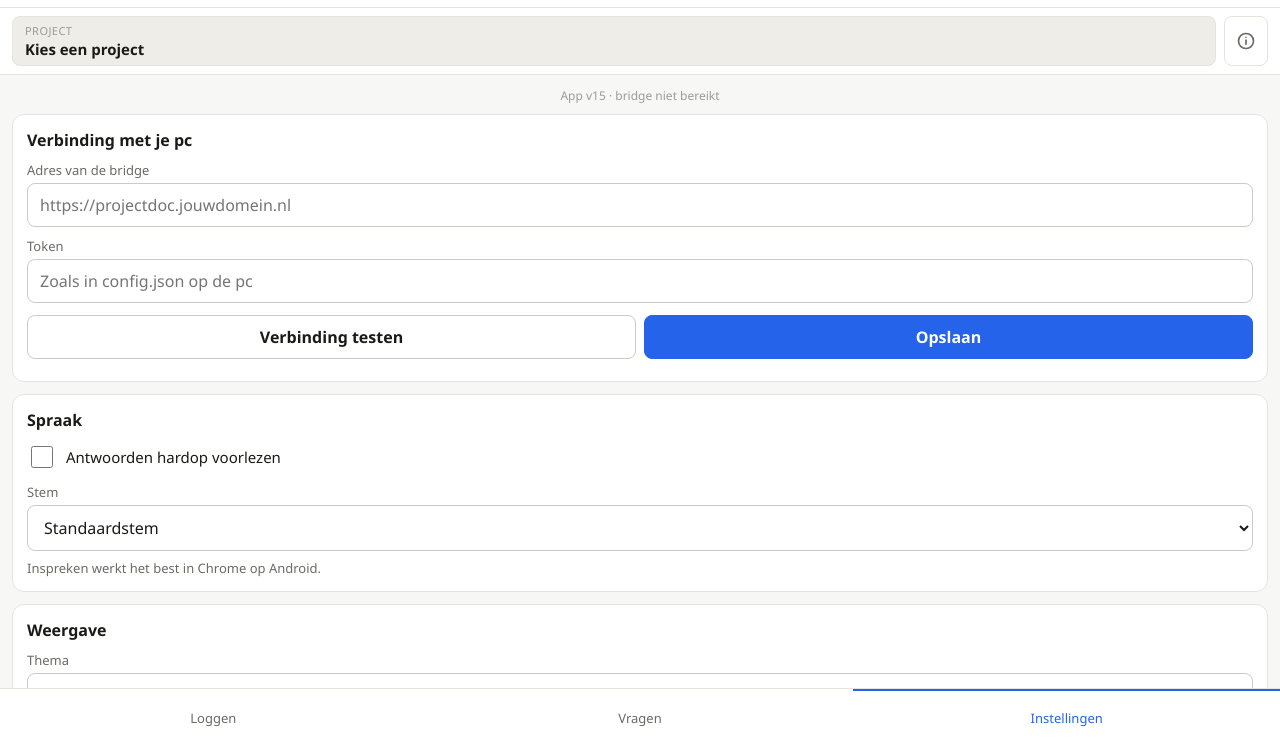
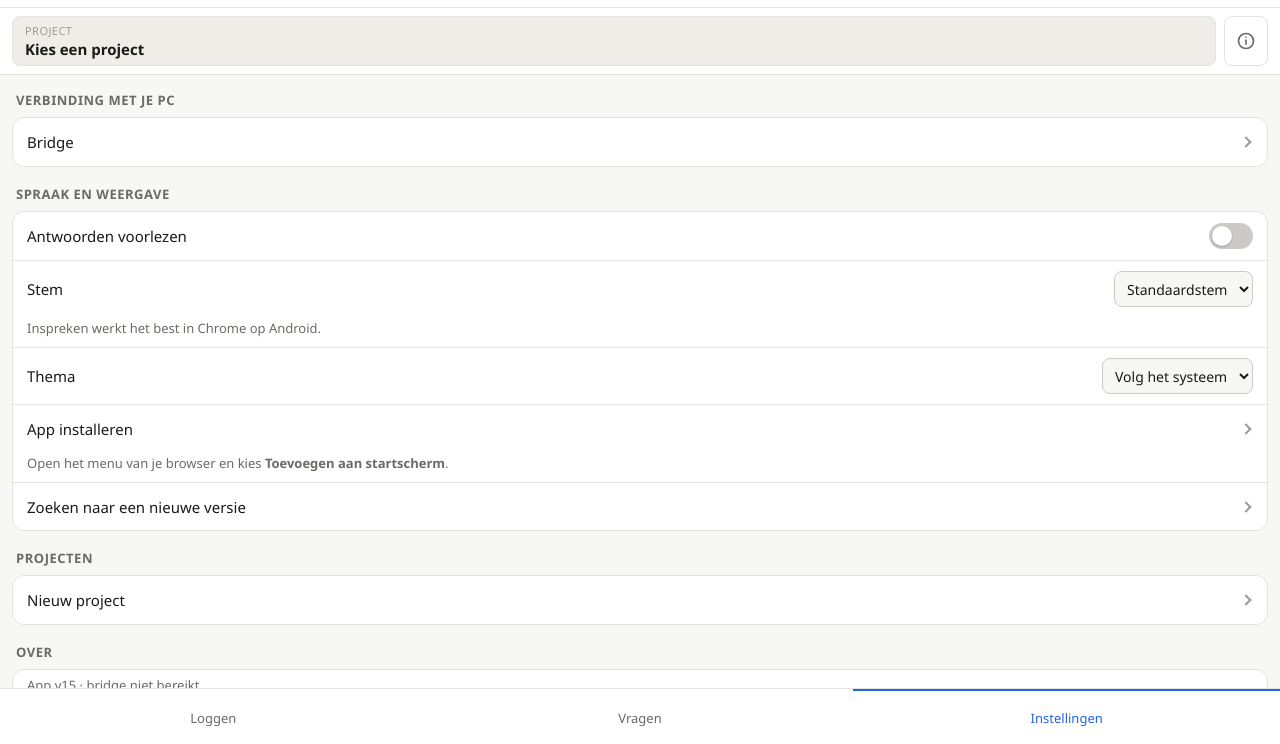
Before and after one commit to imetech-engineering/projectdoc-pwa, a plain HTML site: page pwa/index.html in a window 1280 px wide. Shown: the part 56-800 px from the top of the page. Drawn offline with Linux system fonts and the light colour scheme.

Commit message:
Instellingen: gedeelde compacte lijstopmaak (zelfde in assistent, uren en projectdoc)
Co-Authored-By: Claude Opus 5 <noreply@anthropic.com>
Claude-Session: https://claude.ai/code/session_012TddMrYBAmscVxVnyNyc9p

```diff
--- a/pwa/css/app.css
+++ b/pwa/css/app.css
@@ -480,8 +480,6 @@ input:focus, select:focus, textarea:focus { outline: 2px solid var(--accent); ou
 .vraag-blok input { margin-top: 8px; }
 .bijsturen-label { margin-top: 16px; }
 
-.schakel { display: flex; align-items: center; gap: 10px; margin: 12px 0; font-size: 0.9375rem; color: var(--text-primary); font-weight: 400; }
-.schakel input { width: 22px; height: 22px; min-height: 0; }
 
 /* -------------------------------------------------------------- gesprek */
 
@@ -637,3 +635,48 @@ input:focus, select:focus, textarea:focus { outline: 2px solid var(--accent); ou
 .install-banner p { margin: 0 0 10px; font-size: 0.875rem; }
 .install-banner-actions { display: flex; gap: 8px; }
 .install-banner-actions > * { flex: 1; }
+
+/* ---------- Instellingen: gegroepeerde lijst (gedeeld patroon voor alle IMeTech-PWA's: assistent, uren, projectdoc) ---------- */
+.inst-kop { font-size: 0.8125rem; text-transform: uppercase; letter-spacing: .04em; color: var(--text-secondary); margin: 18px 4px 8px; font-weight: 600; }
+.inst-kop:first-child { margin-top: 4px; }
+.inst-kaart { background: var(--bg-primary); border: 1px solid var(--border); border-radius: var(--radius-lg); margin-bottom: 4px; overflow: hidden; }
+.inst-kaart > :not(:first-child) { border-top: 1px solid var(--border); }
+.inst-kaart > .inst-noot { border-top: 0; margin-top: -6px; }
+.inst-rij { display: flex; align-items: center; justify-content: space-between; gap: 12px; min-height: 48px; padding: 10px 14px; margin: 0;
+  width: 100%; background: none; border: 0; border-radius: 0; color: var(--text-primary); font: inherit; font-size: 0.9375rem; font-weight: 400;
+  text-align: left; text-decoration: none; cursor: default; box-shadow: none; }
+.inst-label { flex: 1; min-width: 0; }
+.inst-waarde { display: inline-flex; align-items: center; gap: 6px; min-width: 0; max-width: 60%; color: var(--text-secondary); font-size: 0.875rem; }
+.inst-waarde .afkap, .inst-waarde.afkap { overflow: hidden; text-overflow: ellipsis; white-space: nowrap; display: block; }
+.inst-waarde .ic { width: 16px; height: 16px; color: var(--text-tertiary); flex-shrink: 0; }
+.inst-chev { width: 8px; height: 8px; flex-shrink: 0; border-right: 2px solid var(--text-tertiary); border-top: 2px solid var(--text-tertiary); transform: rotate(45deg); margin-right: 3px; }
+button.inst-knop, a.inst-knop, .inst-uit > summary { cursor: pointer; }
+button.inst-knop:active, a.inst-knop:active, .inst-uit > summary:active { background: var(--bg-hover); }
+.inst-knop.gevaar .inst-label { color: var(--danger); }
+.inst-uit > summary { list-style: none; }
+.inst-uit > summary::-webkit-details-marker { display: none; }
+.inst-uit[open] > summary .inst-waarde > .ic:last-child, .inst-uit[open] > summary .inst-chev { transform: rotate(135deg); }
+.inst-inhoud { padding: 4px 14px 14px; }
+.inst-inhoud label { font-size: 0.875rem; }
+.inst-inhoud form { display: flex; flex-direction: column; gap: 8px; }
+.inst-knoppen { display: flex; gap: 8px; margin-top: 10px; flex-wrap: wrap; }
+.inst-knoppen > * { flex: 1; }
+.inst-select { width: auto; max-width: 55%; min-height: 36px; padding: 4px 8px; font-size: 0.875rem; background: var(--bg-secondary); }
+.inst-getal { width: 5.5em; min-height: 36px; padding: 4px 8px; text-align: right; flex-shrink: 0; }
+.inst-noot { margin: 0; padding: 8px 14px 10px; font-size: 0.8125rem; color: var(--text-secondary); }
+.inst-noot:empty { display: none; }
+.inst-noot.fout { color: var(--danger); }
+.stip-status { width: 8px; height: 8px; border-radius: 50%; display: inline-block; flex-shrink: 0; background: var(--text-tertiary); }
+.stip-status.ok { background: var(--goed, #15803d); }
+.stip-status.nee { background: var(--danger); }
+/* Schakelaar */
+.schakel { position: relative; display: inline-flex; flex-shrink: 0; width: 44px; height: 26px; }
+.schakel input { position: absolute; inset: 0; opacity: 0; width: 100%; height: 100%; min-height: 0; margin: 0; padding: 0; cursor: pointer; }
+.schakel i { width: 100%; height: 100%; border-radius: 13px; background: var(--border-strong); transition: background .15s; pointer-events: none; }
+.schakel i::after { content: ""; position: absolute; top: 3px; left: 3px; width: 20px; height: 20px; border-radius: 50%; background: #fff; box-shadow: 0 1px 2px rgba(0,0,0,.25); transition: transform .15s; }
+.schakel input:checked + i { background: var(--accent); }
+.schakel input:checked + i::after { transform: translateX(18px); }
+.schakel input:focus-visible + i { outline: 2px solid var(--accent); outline-offset: 2px; }
+
+.inst-kaart > .inst-noot + .inst-noot { margin-top: -10px; }
+.inst-kaart > .inst-noot:first-child { padding-top: 12px; }
--- a/pwa/index.html
+++ b/pwa/index.html
@@ -155,65 +155,63 @@
 
       <!-- ---------------------------------------------------- instellingen -->
       <section id="panel-instellingen" class="tab-panel hidden">
-        <p id="versie-regel" class="versie-regel">—</p>
-
-        <div class="card">
-          <h2>Verbinding met je pc</h2>
+        <h2 class="inst-kop">Verbinding met je pc</h2>
+        <div class="inst-kaart">
+          <details class="inst-uit" id="verbinding-uit">
+            <summary class="inst-rij"><span class="inst-label">Bridge</span><span class="inst-waarde"><i class="inst-chev"></i></span></summary>
+            <div class="inst-inhoud">
               <label for="cfg-url">Adres van de bridge</label>
               <input id="cfg-url" type="url" inputmode="url" autocomplete="off" placeholder="https://projectdoc.jouwdomein.nl" />
               <label for="cfg-token">Token</label>
               <input id="cfg-token" type="password" autocomplete="off" placeholder="Zoals in config.json op de pc" />
-          <div class="knop-rij">
-            <button type="button" id="btn-test" class="btn-secondary">Verbinding testen</button>
+              <div class="inst-knoppen">
+                <button type="button" id="btn-test" class="btn-secondary">Testen</button>
                 <button type="button" id="btn-cfg-opslaan" class="btn-primary">Opslaan</button>
               </div>
-          <p id="test-uitslag" class="hint hidden"></p>
-          <p id="mail-status" class="hint"></p>
+            </div>
+          </details>
+          <p id="test-uitslag" class="inst-noot hidden"></p>
+          <p id="mail-status" class="inst-noot"></p>
         </div>
 
-        <div class="card">
-          <h2>Spraak</h2>
-          <label class="schakel">
-            <input type="checkbox" id="cfg-voorlezen" />
-            <span>Antwoorden hardop voorlezen</span>
-          </label>
-          <label for="cfg-stem">Stem</label>
-          <select id="cfg-stem"></select>
-          <p class="hint" id="spraak-hint"></p>
-        </div>
-
-        <div class="card">
-          <h2>Weergave</h2>
-          <label for="cfg-thema">Thema</label>
-          <select id="cfg-thema">
+        <h2 class="inst-kop">Spraak en weergave</h2>
+        <div class="inst-kaart">
+          <label class="inst-rij"><span class="inst-label">Antwoorden voorlezen</span><span class="schakel"><input type="checkbox" id="cfg-voorlezen" /><i></i></span></label>
+          <label class="inst-rij" for="cfg-stem"><span class="inst-label">Stem</span><select id="cfg-stem" class="inst-select"></select></label>
+          <p class="inst-noot" id="spraak-hint"></p>
+          <label class="inst-rij" for="cfg-thema"><span class="inst-label">Thema</span><select id="cfg-thema" class="inst-select">
             <option value="auto">Volg het systeem</option>
             <option value="licht">Licht</option>
             <option value="donker">Donker</option>
-          </select>
-          <div id="install-manual" class="hint hidden">
-            Installeren: open het menu van je browser en kies <strong>Toevoegen aan startscherm</strong>.
-          </div>
-          <button type="button" id="btn-install-settings" class="btn-secondary">App installeren</button>
-          <button type="button" id="btn-update" class="btn-tekst">Zoeken naar een nieuwe versie</button>
+          </select></label>
+          <button type="button" id="btn-install-settings" class="inst-rij inst-knop"><span class="inst-label">App installeren</span><span class="inst-waarde"><i class="inst-chev"></i></span></button>
+          <p id="install-manual" class="inst-noot hidden">Open het menu van je browser en kies <strong>Toevoegen aan startscherm</strong>.</p>
+          <button type="button" id="btn-update" class="inst-rij inst-knop"><span class="inst-label">Zoeken naar een nieuwe versie</span><span class="inst-waarde"><i class="inst-chev"></i></span></button>
         </div>
 
-        <div class="card">
-          <h2>Nieuw project</h2>
+        <h2 class="inst-kop">Projecten</h2>
+        <div class="inst-kaart">
+          <details class="inst-uit">
+            <summary class="inst-rij"><span class="inst-label">Nieuw project</span><span class="inst-waarde"><i class="inst-chev"></i></span></summary>
+            <div class="inst-inhoud">
               <p class="hint">Maakt een nieuw <code>Project_[Naam].docx</code> met de opmaak van een bestaand project en een leeg logboek.</p>
               <label for="nieuw-naam">Projectnaam</label>
               <input id="nieuw-naam" type="text" placeholder="Bijv. Testbank" />
               <label for="nieuw-titel">Titel bovenaan het document</label>
-          <input id="nieuw-titel" type="text" placeholder="Bijv. Voorbeeld BV — meetopstelling" />
+              <input id="nieuw-titel" type="text" placeholder="Bijv. Voorbeeld BV, meetopstelling" />
               <label for="nieuw-sjabloon">Opmaak overnemen van</label>
               <select id="nieuw-sjabloon"></select>
-          <button type="button" id="btn-nieuw-project" class="btn-secondary">Project aanmaken</button>
+              <div class="inst-knoppen"><button type="button" id="btn-nieuw-project" class="btn-primary">Project aanmaken</button></div>
               <p id="nieuw-uitslag" class="hint hidden"></p>
             </div>
+          </details>
+        </div>
 
-        <div class="card">
-          <h2>Over</h2>
-          <p class="hint" id="over-tekst">—</p>
-          <button type="button" id="btn-wis-lokaal" class="btn-tekst danger">Lokale gegevens wissen</button>
+        <h2 class="inst-kop">Over</h2>
+        <div class="inst-kaart">
+          <p class="inst-noot" id="versie-regel">—</p>
+          <p class="inst-noot" id="over-tekst">—</p>
+          <button type="button" id="btn-wis-lokaal" class="inst-rij inst-knop gevaar"><span class="inst-label">Lokale gegevens wissen</span></button>
         </div>
       </section>
     </main>
--- a/pwa/service-worker.js
+++ b/pwa/service-worker.js
@@ -1,4 +1,4 @@
-const CACHE = "imtech-projectdoc-v15";
+const CACHE = "imtech-projectdoc-v16";
 const ASSETS = [
   "./",
   "./index.html",
```
Lines whose indentation alone changed are shown as unchanged.
